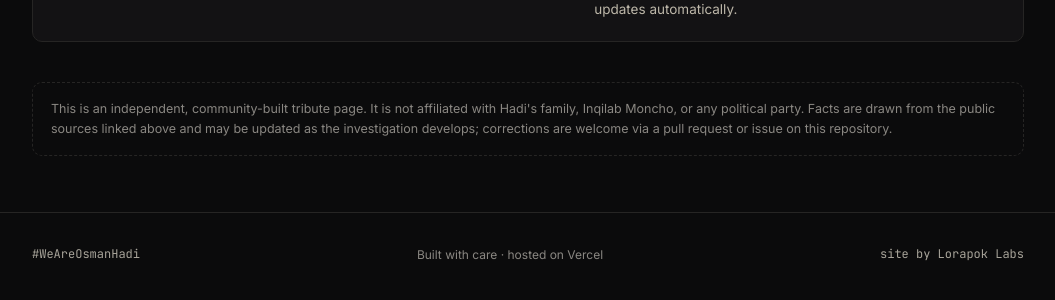
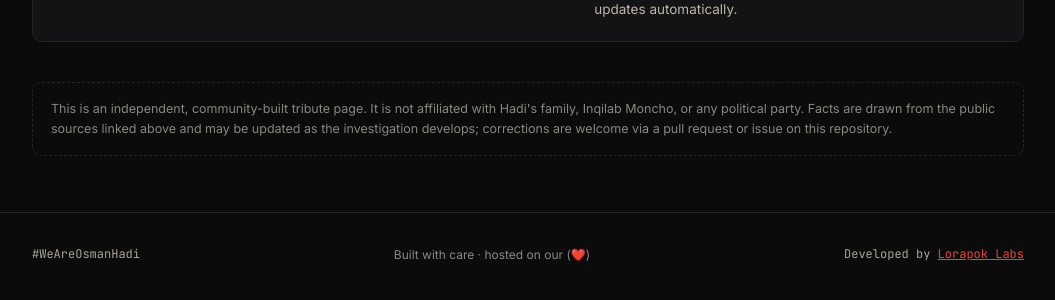
Before and after one commit to Lorapok/Hadi-Memoriam, a website: page index.html in a window 1280 px wide. Shown: the part 4397-4697 px from the top of the page, without its empty margins (112-1167 px from the left). Drawn offline with Linux system fonts and the light colour scheme; no server answers.

Commit message:
add Lorapok Labs url

```diff
--- a/index.html
+++ b/index.html
@@ -373,8 +373,8 @@
 <footer>
   <div class="wrap foot-row">
     <span class="mono">#WeAreOsmanHadi</span>
-    <span>Built with care &middot; hosted on Vercel</span>
-    <span class="mono">site by Lorapok Labs</span>
+    <span>Built with care &middot; hosted on our (❤️)</span>
+    <span class="mono">Developed by <a href="https://github.com/Lorapok" target="_blank" rel="noopener noreferrer">Lorapok Labs</a></span>
   </div>
 </footer>
 
```
